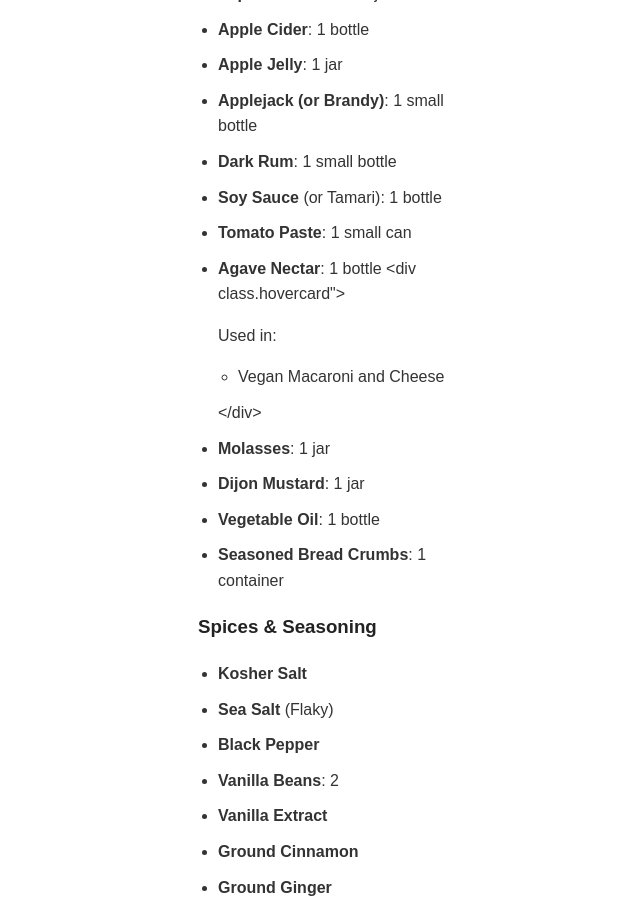
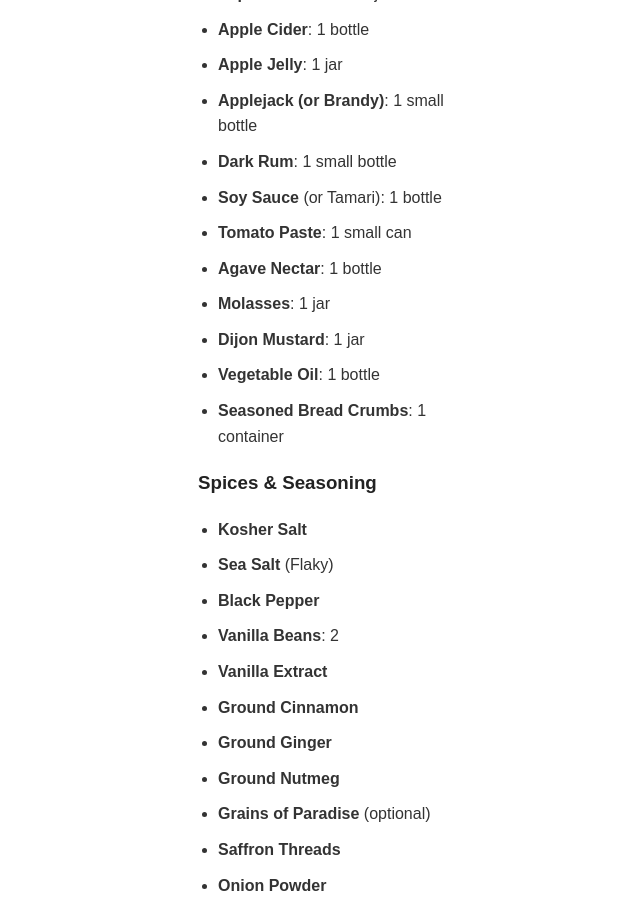
Before and after one commit to JabronieMan/thanksgiving, a Jekyll site: the page built from index.md, in a window 1280 px wide and 900 px high, scrolled down 1971 px. Shown: the whole window, without its empty margins (582-1222 px from the left). Built offline with Jekyll 4.4.1, drawn with Linux system fonts in a browser that asks for light colours.

Commit message:
Fix agave hovercard

```diff
--- a/index.md
+++ b/index.md
@@ -525,7 +525,7 @@
           </div>
         </li>
         <li><strong>Agave Nectar</strong>: 1 bottle
-          <div class.hovercard">
+          <div class="hovercard">
             <p>Used in:</p>
             <ul>
               <li>Vegan Macaroni and Cheese</li>
```
